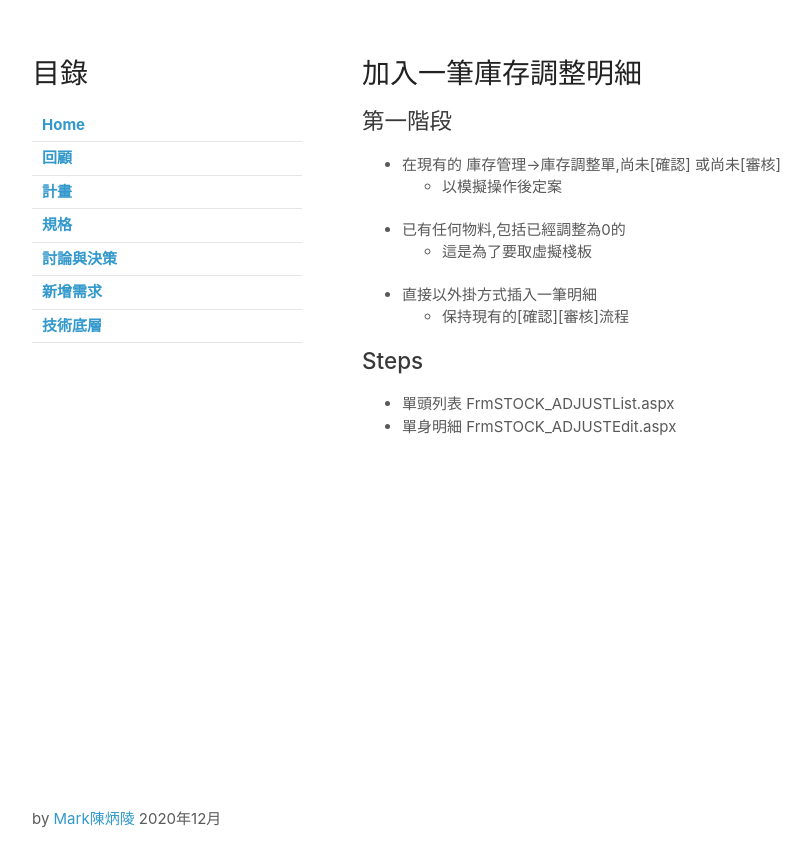
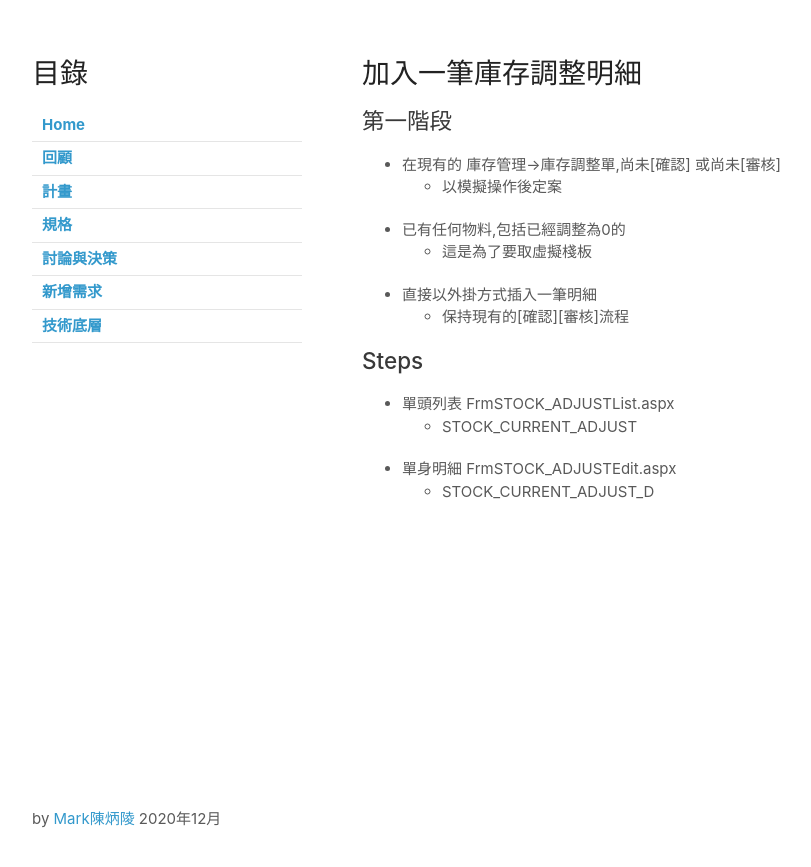
Before and after one commit to dreamaitek/p003, a Jekyll site: the page built from extra2b.md, in a window 1280 px wide. Shown: the top 867 px of the page, without its empty margins (68-879 px from the left). Built offline with Jekyll 4.4.1, drawn with Linux system fonts in a browser that asks for light colours; our own code applies the rules of GitHub Pages for plain Markdown files.

Commit message:
Update extra2b.md

```diff
--- a/extra2b.md
+++ b/extra2b.md
@@ -10,4 +10,6 @@
 
 ## Steps
   - 單頭列表 FrmSTOCK_ADJUSTList.aspx
+    - STOCK_CURRENT_ADJUST
   - 單身明細 FrmSTOCK_ADJUSTEdit.aspx
+    - STOCK_CURRENT_ADJUST_D
```
